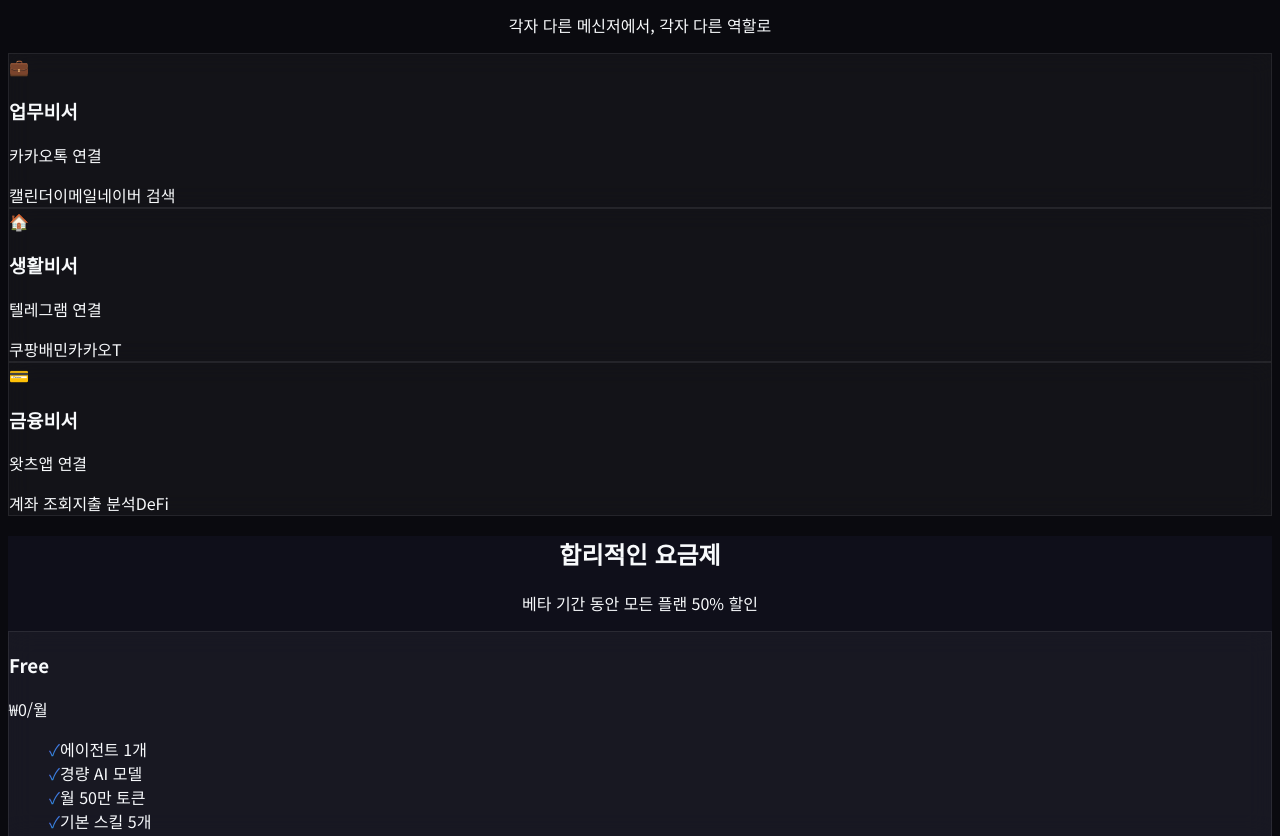
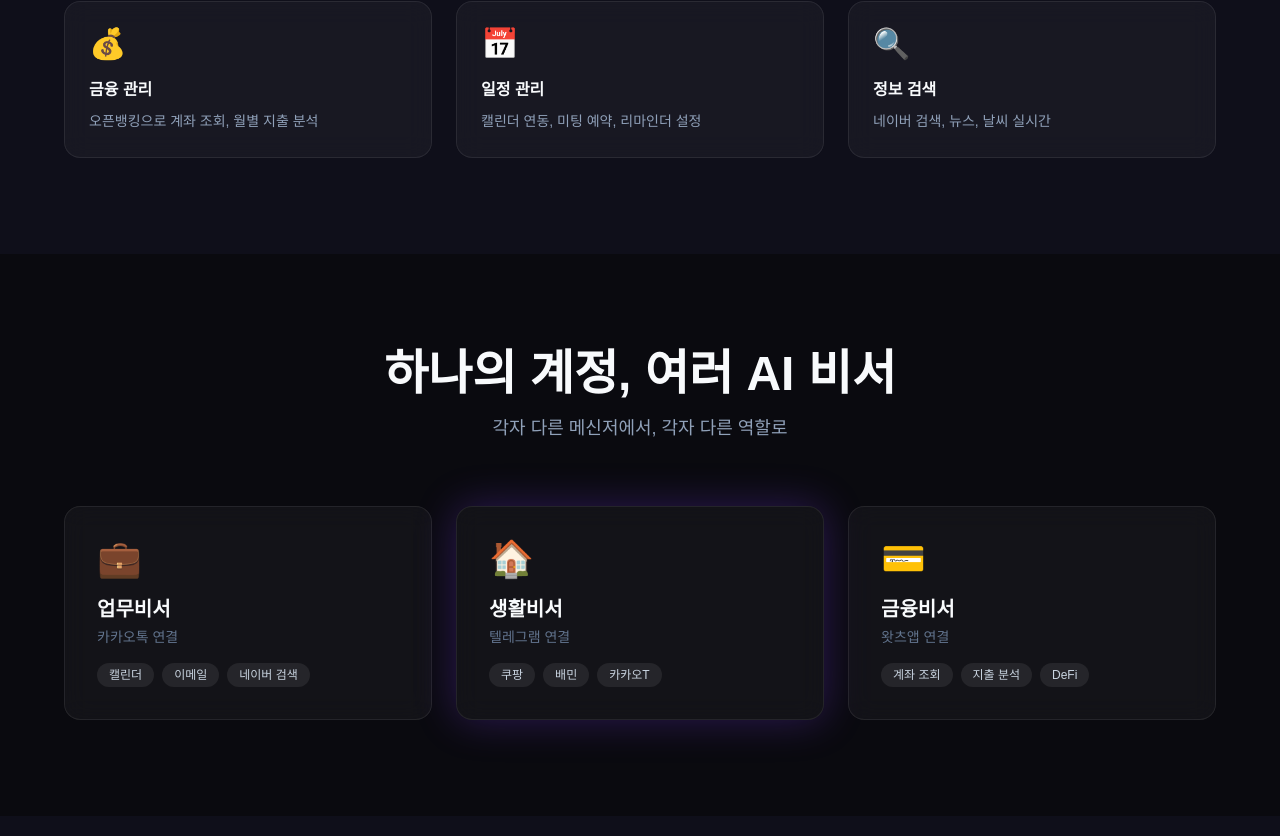
Before and after one commit to seojoonkim/cosmoid, a Next.js app: page / in a window 1280 px wide. Shown: the part 1964-2800 px from the top of the page. Built offline with nearby package versions, Linux system fonts and the light colour scheme.

Commit message:
fix: Tailwind v4 CSS syntax

```diff
--- a/src/app/globals.css
+++ b/src/app/globals.css
@@ -1,7 +1,5 @@
+@import "tailwindcss";
 @import url('https://fonts.googleapis.com/css2?family=Noto+Sans+KR:wght@400;500;700;900&display=swap');
-@tailwind base;
-@tailwind components;
-@tailwind utilities;
 
 body {
   font-family: 'Noto Sans KR', sans-serif;
@@ -36,3 +34,7 @@ body {
   transform: translateY(-4px);
   box-shadow: 0 0 30px rgba(124,58,237,0.25);
 }
+
+.glow-purple {
+  box-shadow: 0 0 40px rgba(124,58,237,0.3);
+}
```
